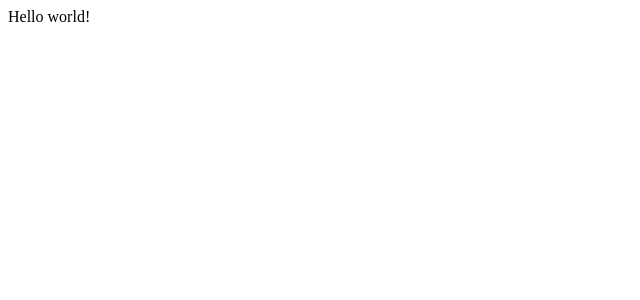
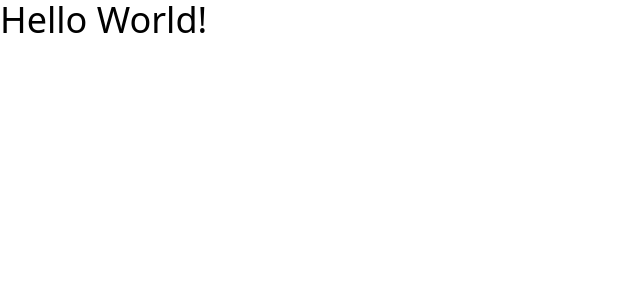
Before and after one commit to guibbers/nlw-connect-01-react, a Next.js app: page / in a window 1280 px wide. Shown: the top 300 px of the page, without its empty margins (0-640 px from the left). Built offline with nearby package versions, Linux system fonts and the light colour scheme.

Commit message:
project start

```diff
--- /dev/null
+++ b/postcss.config.mjs
@@ -0,0 +1,6 @@
+const config = {
+  plugins: {
+    "@tailwindcss/postcss": {},
+  },
+};
+export default config;
--- /dev/null
+++ b/src/app/globals.css
@@ -0,0 +1 @@
+@import "tailwindcss";
--- a/src/app/layout.tsx
+++ b/src/app/layout.tsx
@@ -1,4 +1,5 @@
 import type { Metadata } from "next";
+import './globals.css'
 
 export const metadata: Metadata = {
   title: "Create Next App",
@@ -12,7 +13,7 @@ export default function RootLayout({
 }>) {
   return (
     <html lang="en">
-      <body>{children}</body>
+      <body className="text-4xl">{children}</body>
     </html>
   );
 }
--- a/src/app/page.tsx
+++ b/src/app/page.tsx
@@ -1,7 +1,7 @@
 export default function Home() {
   return (
     <main>
-      <div>Hello world!</div>
+      <div>Hello World!</div>
     </main>
   );
 }
```
Also changed, not shown: package.json (+6 -3 lines), 1 other file (tests, documents, lock files or other folders).
